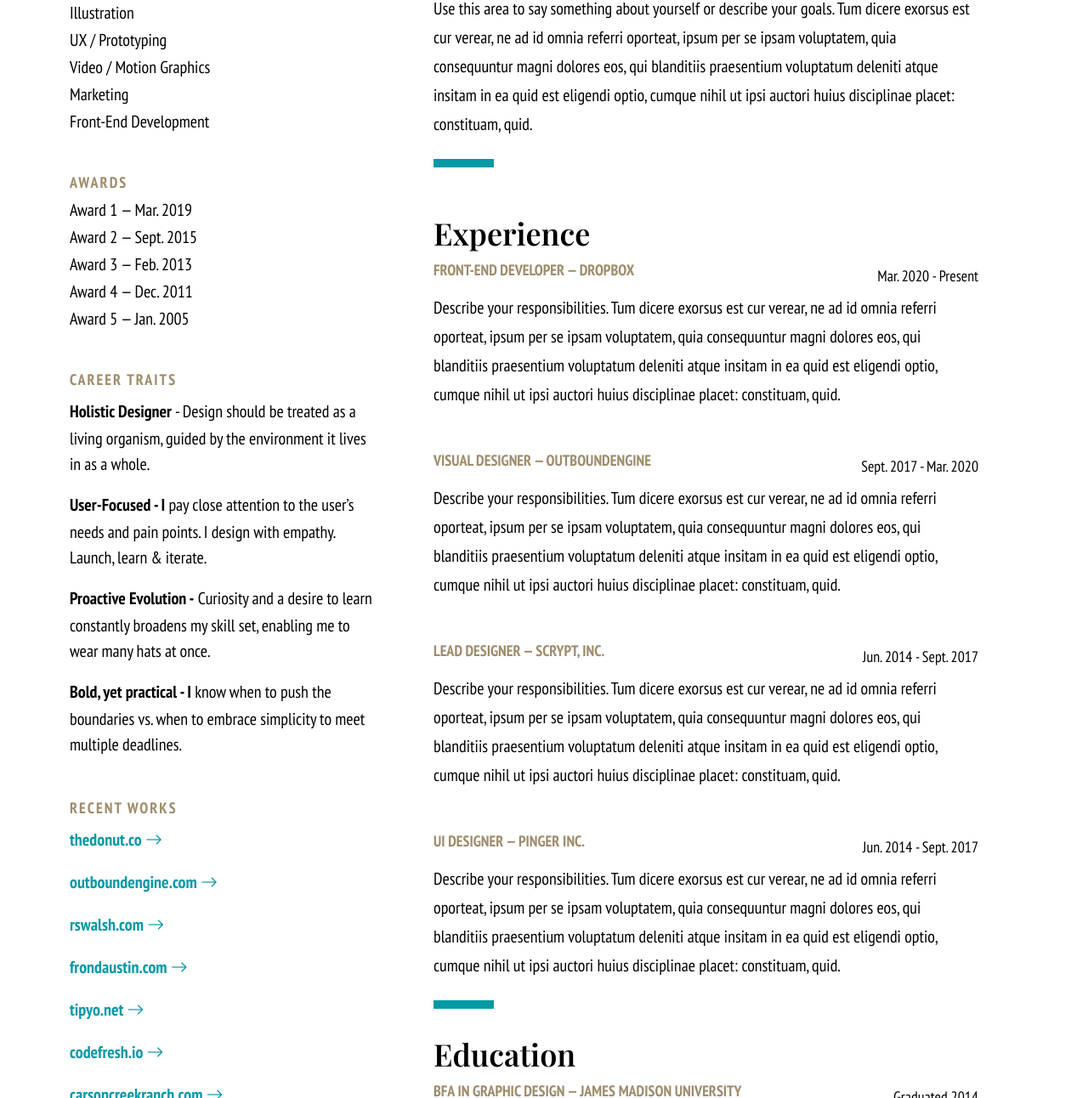
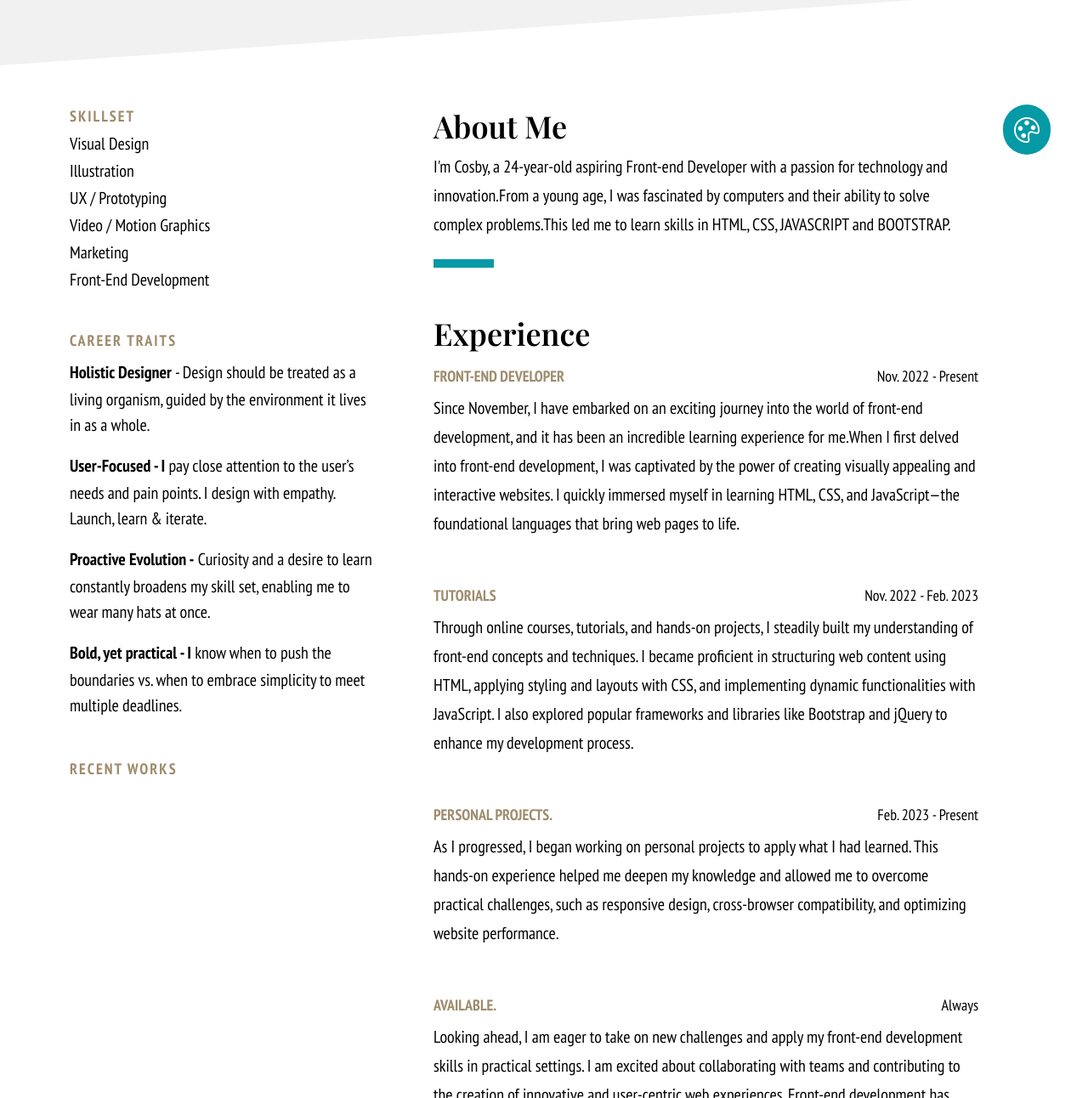
Before and after one commit to cosbybekson/Portfolio, a plain HTML site: page index.html in a window 1280 px wide. Shown: the part 577-1869 px from the top of the page at 85% size. Drawn offline with nearby package versions, Linux system fonts and the light colour scheme.

Commit message:
changed on experience in about section

```diff
--- a/css/main.css
+++ b/css/main.css
@@ -23,7 +23,9 @@
 .header {
   background-color: #f1f1f1;
   overflow-x: hidden;
-  clip-path: polygon(1% 0, 100% 0, 100% 92%, 0% 100%);
+  clip-path: polygon(0 0, 100% 0, 100% 86%, 0% 100%);
+  padding-bottom: 90px;
+  padding-top: 90px;
 }
 
 .header-img {
@@ -150,7 +152,7 @@
   font-style: normal;
   font-weight: 700;
   font-size: 18px;
-  line-height: 10px;
+  line-height: 24px;
   text-transform: uppercase;
   color: #9e8c6c;
 }
@@ -166,10 +168,12 @@
 }
 /* FOOTER */
 .footer {
-    background-color: #f1f1f1;
-    overflow-x: hidden;
-    clip-path: polygon(0 19%, 100% 0, 100% 100%, 0% 100%);
-  }
+  background-color: #f1f1f1;
+  /* overflow-x: hidden; */
+  clip-path: polygon(0 19%, 100% 0, 100% 100%, 0% 100%);
+  padding-bottom: 90px;
+  padding-top: 90px;
+}
 
 .footer-title {
   font-family: "Playfair Display", sans-serif;
@@ -191,20 +195,24 @@
   text-decoration: none;
 }
 
-.footer-icon {
-  display: flex;
-  justify-content: center;
+.footer-icon a{
+  display: inline-block;
+  margin-right: 20px;
   color: #0699a6;
 }
 
 .footer-btn {
   position: fixed;
-  bottom: 20px;
-  right: 20px;
+  width: 60px;
+  height: 60px;
+  bottom: 40px;
+  right: 40px;
+  border-radius: 50px;
+  z-index: 1000;
 }
 
 .bi {
-  font-size: 20px;
+  font-size: 30px;
 }
 
 .horizontal-shape {
@@ -213,3 +221,81 @@
   height: 10px;
   background: #0699a6;
 }
+
+@media only screen and (min-width: 768px) and (max-width: 1024px) {
+  .hero-details {
+    text-align: center !important;
+    margin-bottom: 100px !important;
+  }
+
+  .main-row {
+    flex-direction: column-reverse;
+  }
+
+  .col-lg-4 {
+    margin-bottom: 3rem;
+  }
+
+  .skill-detail,
+  .experience-detail {
+    margin: 0 10px;
+  }
+}
+
+/* @media only screen  and (max-width: 767px) {
+  .hero-details {
+    text-align: center !important;
+  }
+
+  .main-row {
+    flex-direction: column-reverse;
+  }
+
+  .col-lg-4 {
+    margin-bottom: 3rem;
+  }
+
+  .skill-detail,
+  .experience-detail {
+    width: 100%;
+  }
+} */
+
+
+
+
+
+
+@media only screen and (max-width: 767px) {
+    .header {
+      padding-top: 2rem;
+    }
+
+    .header-img {
+      text-align: center;
+      margin-bottom: 2rem;
+    }
+
+    .hero-details {
+      text-align: center;
+      padding: 2rem;
+    }
+
+    .header-btn {
+      text-align: center;
+      margin-top: 2rem;
+    }
+
+    .main-row {
+      flex-direction: column-reverse;
+    }
+
+    .skill-detail {
+      margin-right: 0;
+      margin-bottom: 2rem;
+    }
+
+    .experience-detail {
+      margin-left: 0;
+    }
+  }
--- a/index.html
+++ b/index.html
@@ -32,14 +32,14 @@
   </head>
 
   <body>
-    <section class="header p-5">
+    <section class="header">
       <div class="container">
         <div class="row">
           <div class="col mt-5 text-right">
             <div class="row">
               <div class="col"></div>
               <div class="col">
-                <div class="header-img mt-2">
+                <div class="header-img mt-5">
                   <img
                     class="img-circle"
                     src="img/tim-mossholder-tq8Cuap8_wY-unsplash.jpg"
@@ -50,11 +50,11 @@
               <div class="col"></div>
             </div>
           </div>
-          <div class="col text-start mt-5">
+          <div class="col text-start mt-3 p-5 hero-details">
             <h5 class="header-badge">Designer / Developer</h5>
             <h1 class="header-title">Cosby Bekson</h1>
-            <div class="btn mt-2">
-              <a href="#" class="btn bg-green"
+            <div class="header-btn mt-5">
+              <a href="#" class="btn ps-5 pe-5 p-3 bg-green rounded-0"
                 ><span class="header-text">Contact Me</span></a
               >
             </div>
@@ -64,8 +64,8 @@
     </section>
     <main class="p-5">
       <div class="container">
-        <div class="row">
-          <div class="col-lg-4 col-md-12 col-sm-12">
+        <div class="row main-row">
+          <div class="col-lg-4 col-md-12 col-sm-12 me-5 skill-detail">
             <div class="skillset mb-5">
               <h1 class="skillset-title">SKILLSET</h1>
               <h5 class="skillset-text">Visual Design</h5>
@@ -75,14 +75,14 @@
               <h5 class="skillset-text">Marketing</h5>
               <h5 class="skillset-text">Front-End Development</h5>
             </div>
-            <div class="skillset mt-5">
+            <!-- <div class="skillset mt-5">
               <h1 class="skillset-title">AWARDS</h1>
               <h5 class="skillset-text">Award 1 — Mar. 2019</h5>
               <h5 class="skillset-text">Award 2 — Sept. 2015</h5>
               <h5 class="skillset-text">Award 3 — Feb. 2013</h5>
               <h5 class="skillset-text">Award 4 — Dec. 2011</h5>
               <h5 class="skillset-text">Award 5 — Jan. 2005</h5>
-            </div>
+            </div> -->
             <div class="skillset mt-5">
               <h1 class="skillset-title">Career Traits</h1>
               <p class="career-text">
@@ -108,7 +108,7 @@
             </div>
             <div class="works mt-5">
               <h1 class="skillset-title">Recent Works</h1>
-              <p class="work-list">
+              <!-- <p class="work-list">
                 <a href="#">thedonut.co <i class="bi bi-arrow-right"></i></a>
               </p>
               <p class="work-list">
@@ -134,19 +134,18 @@
                 <a href="#"
                   >carsoncreekranch.com <i class="bi bi-arrow-right"></i
                 ></a>
-              </p>
+              </p> -->
             </div>
           </div>
-          <div class="col-lg-7 col-md-12 col-sm-12 ms-5">
+          <div class="col-lg-7 col-md-12 col-sm-12 experience-detail">
             <div class="about">
               <h1 class="about-title">About Me</h1>
               <p class="about-text">
-                Use this area to say something about yourself or describe your
-                goals. Tum dicere exorsus est cur verear, ne ad id omnia referri
-                oporteat, ipsum per se ipsam voluptatem, quia consequuntur magni
-                dolores eos, qui blanditiis praesentium voluptatum deleniti
-                atque insitam in ea quid est eligendi optio, cumque nihil ut
-                ipsi auctori huius disciplinae placet: constituam, quid.
+                I'm Cosby, a 24-year-old aspiring Front-end Developer with a
+                passion for technology and innovation.From a young age, I was
+                fascinated by computers and their ability to solve complex
+                problems.This led me to learn skills in HTML, CSS, JAVASCRIPT
+                and BOOTSTRAP.
               </p>
             </div>
             <span class="horizontal-shape"></span>
@@ -154,81 +153,75 @@
               <h1 class="about-title">Experience</h1>
               <div class="row">
                 <div class="col">
-                  <h4 class="experience-title mt-2">
-                    Front-End Developer — Dropbox
-                  </h4>
+                  <h4 class="experience-title mt-2">Front-End Developer</h4>
                 </div>
                 <div class="col">
-                  <h4 class="experience-text mt-2">Mar. 2020 - Present</h4>
+                  <h4 class="experience-text mt-2">Nov. 2022 - Present</h4>
                 </div>
               </div>
               <p class="about-text">
-                Describe your responsibilities. Tum dicere exorsus est cur
-                verear, ne ad id omnia referri oporteat, ipsum per se ipsam
-                voluptatem, quia consequuntur magni dolores eos, qui blanditiis
-                praesentium voluptatum deleniti atque insitam in ea quid est
-                eligendi optio, cumque nihil ut ipsi auctori huius disciplinae
-                placet: constituam, quid.
+                Since November, I have embarked on an exciting journey into the
+                world of front-end development, and it has been an incredible
+                learning experience for me.When I first delved into front-end
+                development, I was captivated by the power of creating visually
+                appealing and interactive websites. I quickly immersed myself in
+                learning HTML, CSS, and JavaScript—the foundational languages
+                that bring web pages to life.
               </p>
             </div>
             <div class="experience mt-5">
               <div class="row">
                 <div class="col">
-                  <h4 class="experience-title mt-2">
-                    Visual Designer — OutboundEngine
-                  </h4>
+                  <h4 class="experience-title mt-2">Tutorials</h4>
                 </div>
                 <div class="col">
-                  <h4 class="experience-text mt-2">Sept. 2017 - Mar. 2020</h4>
+                  <h4 class="experience-text mt-2">Nov. 2022 - Feb. 2023</h4>
                 </div>
               </div>
               <p class="about-text">
-                Describe your responsibilities. Tum dicere exorsus est cur
-                verear, ne ad id omnia referri oporteat, ipsum per se ipsam
-                voluptatem, quia consequuntur magni dolores eos, qui blanditiis
-                praesentium voluptatum deleniti atque insitam in ea quid est
-                eligendi optio, cumque nihil ut ipsi auctori huius disciplinae
-                placet: constituam, quid.
+                Through online courses, tutorials, and hands-on projects, I
+                steadily built my understanding of front-end concepts and
+                techniques. I became proficient in structuring web content using
+                HTML, applying styling and layouts with CSS, and implementing
+                dynamic functionalities with JavaScript. I also explored popular
+                frameworks and libraries like Bootstrap and jQuery to enhance my
+                development process.
               </p>
             </div>
             <div class="experience mt-5">
               <div class="row">
                 <div class="col">
-                  <h4 class="experience-title mt-2">
-                    Lead Designer — Scrypt, Inc.
-                  </h4>
+                  <h4 class="experience-title mt-2">Personal Projects.</h4>
                 </div>
                 <div class="col">
-                  <h4 class="experience-text mt-2">Jun. 2014 - Sept. 2017</h4>
+                  <h4 class="experience-text mt-2">Feb. 2023 - Present</h4>
                 </div>
               </div>
               <p class="about-text">
-                Describe your responsibilities. Tum dicere exorsus est cur
-                verear, ne ad id omnia referri oporteat, ipsum per se ipsam
-                voluptatem, quia consequuntur magni dolores eos, qui blanditiis
-                praesentium voluptatum deleniti atque insitam in ea quid est
-                eligendi optio, cumque nihil ut ipsi auctori huius disciplinae
-                placet: constituam, quid.
+                As I progressed, I began working on personal projects to apply
+                what I had learned. This hands-on experience helped me deepen my
+                knowledge and allowed me to overcome practical challenges, such
+                as responsive design, cross-browser compatibility, and
+                optimizing website performance.
               </p>
             </div>
             <div class="experience mt-5">
               <div class="row">
                 <div class="col">
-                  <h4 class="experience-title mt-2">
-                    UI Designer — Pinger Inc.
-                  </h4>
+                  <h4 class="experience-title mt-2">Available.</h4>
                 </div>
                 <div class="col">
-                  <h4 class="experience-text mt-2">Jun. 2014 - Sept. 2017</h4>
+                  <h4 class="experience-text mt-2">Always</h4>
                 </div>
               </div>
               <p class="about-text">
-                Describe your responsibilities. Tum dicere exorsus est cur
-                verear, ne ad id omnia referri oporteat, ipsum per se ipsam
-                voluptatem, quia consequuntur magni dolores eos, qui blanditiis
-                praesentium voluptatum deleniti atque insitam in ea quid est
-                eligendi optio, cumque nihil ut ipsi auctori huius disciplinae
-                placet: constituam, quid.
+                Looking ahead, I am eager to take on new challenges and apply my
+                front-end development skills in practical settings. I am excited
+                about collaborating with teams and contributing to the creation
+                of innovative and user-centric web experiences. Front-end
+                development has become my passion, and I am dedicated to
+                refining my skills and making a meaningful impact in the digital
+                realm.
               </p>
             </div>
             <span class="horizontal-shape"></span>
@@ -237,13 +230,18 @@
               <div class="row">
                 <div class="col-9">
                   <h4 class="experience-title mt-2">
-                    BFA in Graphic Design — James Madison University
+                    HND in Graphic Design — Accra Technical University
                   </h4>
                 </div>
                 <div class="col-3">
-                  <h4 class="experience-text mt-2">Graduated 2014</h4>
+                  <h4 class="experience-text mt-2">Graduated 2021</h4>
                 </div>
               </div>
+            </div>
+            <div class="footer-btn">
+              <button id="mode-toggle" class="btn bg-green rounded-5">
+                <i class="bi text-white bi-palette"></i>
+              </button>
             </div>
           </div>
         </div>
@@ -253,19 +251,14 @@
       <div class="container">
         <h1 class="footer-title mt-5">Get in touch!</h1>
         <p class="footer-text text-center">
-          <a href="#">youremail@email.com | 512.273.1838</a>
+          <a href="#">bekoecosby.bc@gmail.com</a>
         </p>
-        <div class="footer-icon text-center gap-5">
-          <i class="bi bi-facebook"></i>
-          <i class="bi bi-instagram"></i>
-          <i class="bi bi-linkedin"></i>
-          <i class="bi bi-twitter"></i>
+        <div class="footer-icon text-center">
+          <a href="https://www.facebook.com"> <i class="bi bi-facebook"></i></a>
+          <a href="https://www.instagram.com"> <i class="bi bi-instagram"></i></a>
+          <a href="https://www.linkedin.com"><i class="bi bi-linkedin"></i></a>
+          <a href="https://www.twitter.com"><i class="bi bi-twitter"></i></a>
         </div>
-      </div>
-      <div class="footer-btn">
-        <button id="mode-toggle" class="btn bg-green rounded-5 p-3">
-          <i class="bi bi-palette"></i>
-        </button>
       </div>
     </section>
 
```
